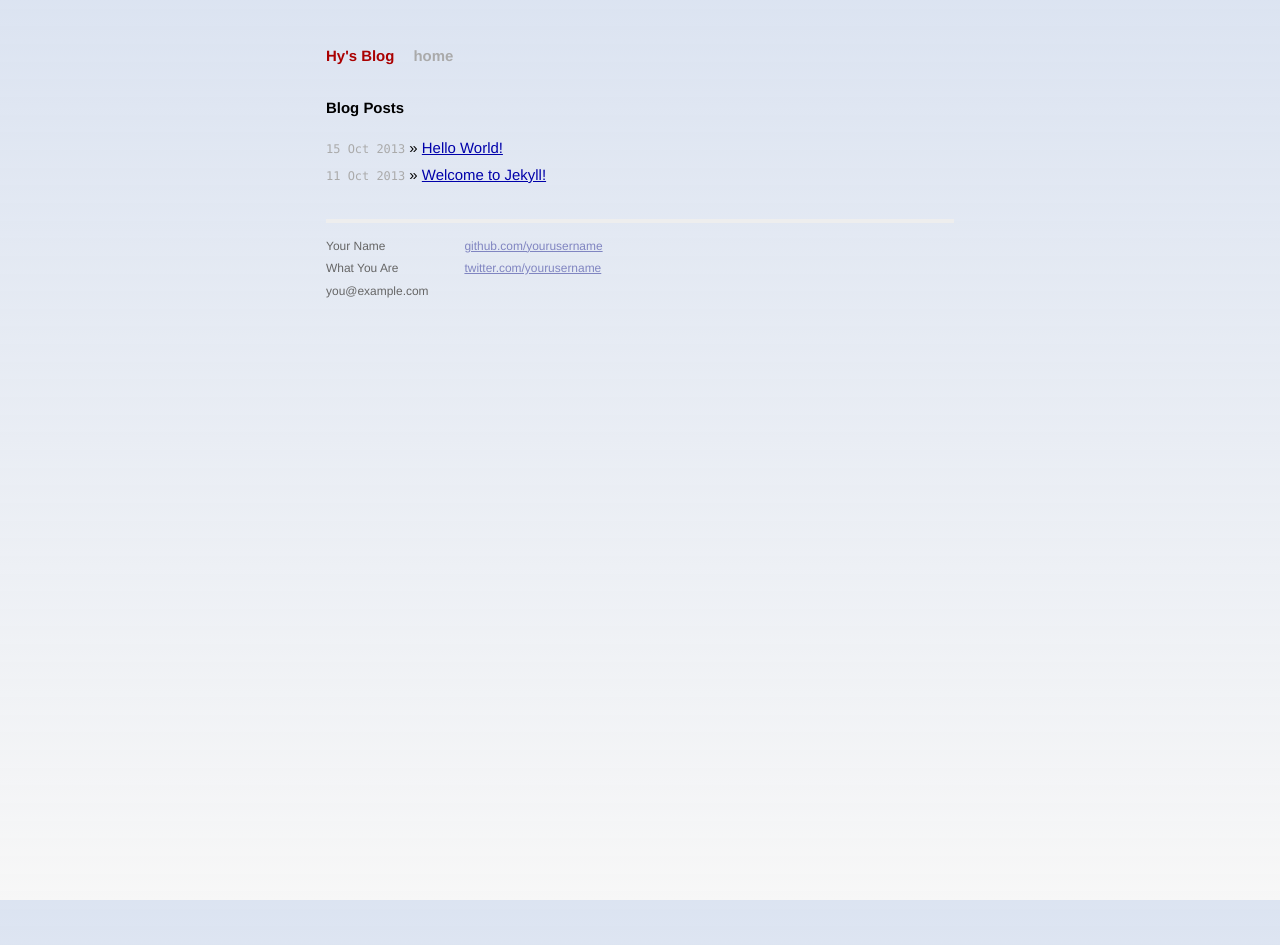
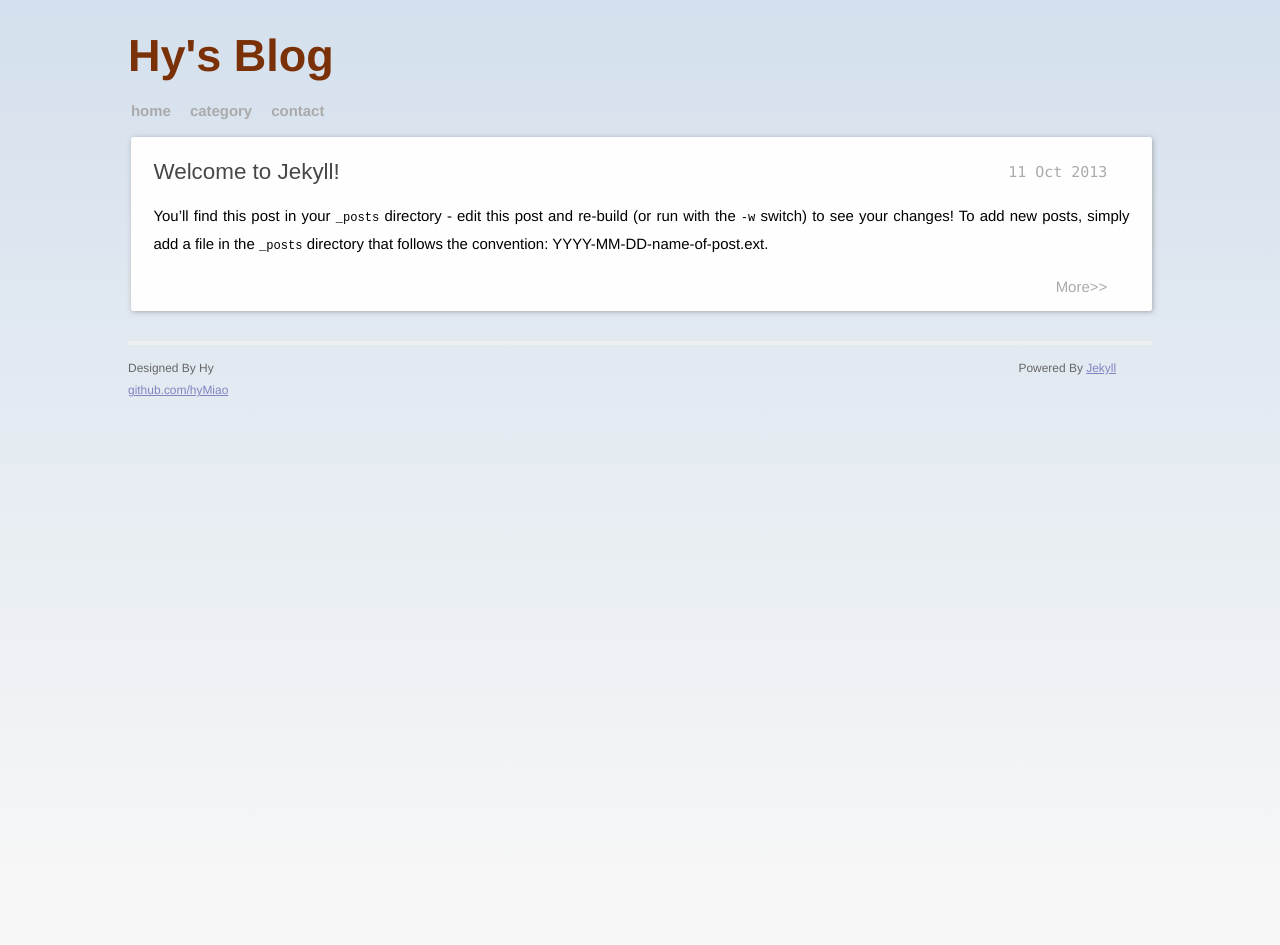
Before and after one commit to hyMiao/blog, a Jekyll site: the page built from index.html, in a window 1280 px wide. Built offline with Jekyll 4.4.1, drawn with Linux system fonts in a browser that asks for light colours; Markdown is read by kramdown in place of the engine named in the settings.

```diff
--- a/_config.yml
+++ b/_config.yml
@@ -1,2 +1,7 @@
 name: Hy's Blog
+#source: .
+markdown: redcarpet
 baseurl: /blog
+#baseurl:
+pygments: true
+encoding: UTF-8
--- a/_layouts/default.html
+++ b/_layouts/default.html
@@ -16,31 +16,39 @@
         <link rel="stylesheet" href="{{ site.baseurl }}/css/my.css">
     </head>
     <body>
-
       <div class="site">
         <div class="header">
-            <h1 class="title"><a href="/blog">{{ site.name }}</a></h1>
+           <div class="title"><a href="{{ site.baseurl }}">{{ site.name }}</a></div>
+           <div class="navbar">
+      	     <ul>
+              <li>
                 <a class="extra" href="/">home</a>
+    	        </li>
+           		<li>
+           		  <a class="extra" href="">category</a>
+           		</li>
+              <li>
+                <a class="extra" href="">contact</a>
+              </li>
+     	      </ul>
+   	      </div>
    	    </div>
 
           {{ content }}
 
-          <div class="footer">
+        <div class="footer clear">
           <div class="contact">
              <p>
-                Your Name<br />
-                What You Are<br />
-                you@example.com
+              Designed By Hy<br />
+              <a href="https://github.com/yourusername">github.com/hyMiao</a><br />
              </p>
            </div>
-            <div class="contact">
+           <div class="contact" style="float:right;">
             <p>
-                <a href="https://github.com/yourusername">github.com/yourusername</a><br />
-                <a href="https://twitter.com/yourusername">twitter.com/yourusername</a><br />
+              Powered By <a href="http://jekyllrb.com/">Jekyll</a><br />
              </p>
            </div>
          </div>
       </div>
-
     </body>
 </html>
--- a/css/my.css
+++ b/css/my.css
@@ -9,11 +9,143 @@
 body {
 	width:100%;
 	height:100%;
-	background: -webkit-gradient(linear, left top, left bottom, from(rgba(211, 221, 238, 0.8)), to(#f7f7f7));
-    background: -moz-linear-gradient(top, #f7f7f7, rgb(211, 221, 238));
+	background: -webkit-gradient(linear, left top, left bottom, from(rgba(86, 142, 202, 0.22)), to(#f7f7f7));
+    background: -moz-linear-gradient(top, rgb(211, 221, 238), #f7f7f7);
     filter: progid:DXImageTransform.Microsoft.gradient(startColorstr='#f7f7f7', endColorstr='#e3e3e3');
+    background-color: #f7f7f7;
+    background-repeat: no-repeat;
 }
 
-.site .header {
+.clear {
+	clear: both;
+}
+
+.site{
+	width: 80%;
+	max-width: 1170px;
+	min-width: 42em;
+}
+
+.header {
 	margin:0 auto;
 }
+
+.header .title a{
+	font-size:45px;
+	color:#7a3108;
+}
+
+.header .navbar {
+	float:left;
+	margin:1.5em 0 1em 0px;
+}
+
+.header .navbar ul{
+	margin-left:-12px;
+	list-style-type:none;
+	list-style-position: outside;
+}
+.header .navbar li{
+	display: inline;
+}
+
+.posts{
+	margin-left:3px;
+}
+
+.posts li{
+	background-color: rgba(255, 255, 255, 0.97);
+	padding:1.5em 1.5em 2.5em 1.5em;
+	margin:1.5em 0 1.5em 0;
+	border-radius:3px;
+	box-shadow: rgba(133, 133, 133, 0.63) 1px 1px 5px;
+}
+
+.posts li a.title{
+	text-decoration: none;
+	color: rgba(25, 25, 25, 0.8);
+}
+
+.posts li a.title:hover{
+	color: rgba(125, 0, 172, 0.95);
+}
+
+.posts .title{
+	font:1.5em "Microsoft YaHei",Arial,consolas;;
+}
+
+.posts .date{
+	float: right;
+	margin-right: 1.5em;
+	font-size:1em;
+}
+
+.posts li a.more{
+	float:right;
+	margin-right:1.5em;
+	text-decoration: none;
+	color: #aaa;
+	font-size:1em;
+}
+
+.posts li a.more:hover{
+	color: #333;
+}
+
+.post{
+	background-color: rgba(255, 255, 255, 0.97);
+	padding:1.5em;
+	margin:1.5em 0 1.5em 0;
+	border-radius:3px;
+	box-shadow: rgba(133, 133, 133, 0.63) 1px 1px 5px;
+}
+
+/*.site .post code{
+	margin:10px auto;
+	background-color: rgba(255, 255, 255, 0.97);
+}*/
+
+.post .post_info .title{
+	font:1.5em "Microsoft YaHei",Arial,consolas;
+}
+
+.post .post_info .meta{
+	margin-top:0.5em;
+	font-size:0.95em;
+}
+
+.post .content{
+}
+
+.post pre {
+  border: 1px solid #ddd;
+  background-color: rgba(252, 252, 252, 0.8);
+  padding: 0 .4em;
+  margin: 1.2em auto;
+}
+
+.post code {
+  border: 1px solid #ddd;
+  background-color: rgba(252, 252, 252, 0.8);
+  padding: 0 .2em;
+}
+
+.post pre code {
+  border: none;
+}
+
+/* terminal */
+.post pre.terminal {
+  border: 1px solid #000;
+  background-color: #333;
+  color: #FFF;
+}
+
+.post pre.terminal code {
+  background-color: #333;
+}
+
+
+.highlight code {
+	font-family: consolas, "Courier New", Courier, cursive;
+}
--- a/index.html
+++ b/index.html
@@ -3,11 +3,15 @@ layout: default
 title: Your New Jekyll Site
 ---
 
-<div id="home">
-  <h1>Blog Posts</h1>
+<div id="home" class="clear">
   <ul class="posts">
     {% for post in site.posts %}
-      <li><span>{{ post.date | date_to_string }}</span> &raquo; <a href="{{ site.baseurl }}{{ post.url }}">{{ post.title }}</a></li>
+      <li>
+        <a class="title" href="{{ site.baseurl }}{{ post.url }}">{{ post.title }}</a>
+        <span class="date" >{{ post.date | date_to_string }}</span>
+        {{ post.excerpt }}
+        <a class="more" href="{{ site.baseurl }}{{ post.url }}">More&gt;&gt;</a>
+      </li>
     {% endfor %}
   </ul>
 </div>
```
Also changed, not shown: _layouts/post.html (+10 -5 lines), _posts/2013-10-15-hello-world.html (deleted, +0 -8 lines). Lines whose indentation alone changed are shown as unchanged.
